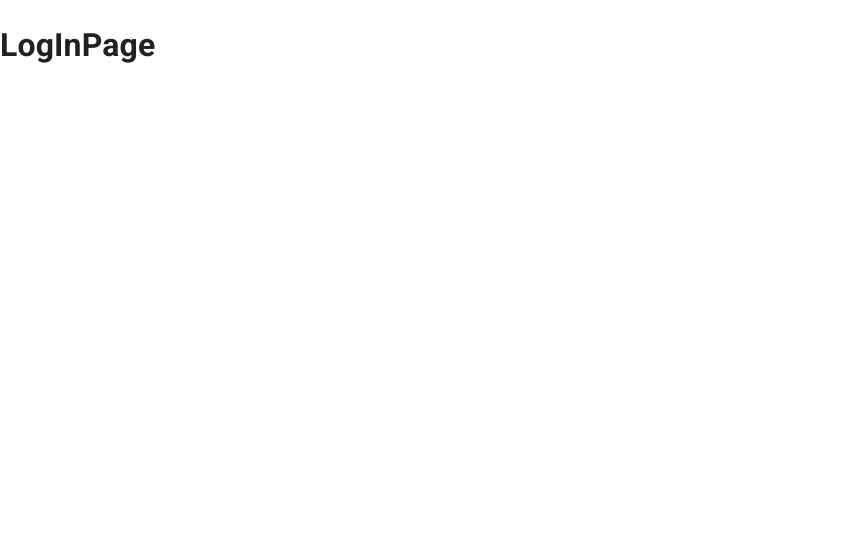
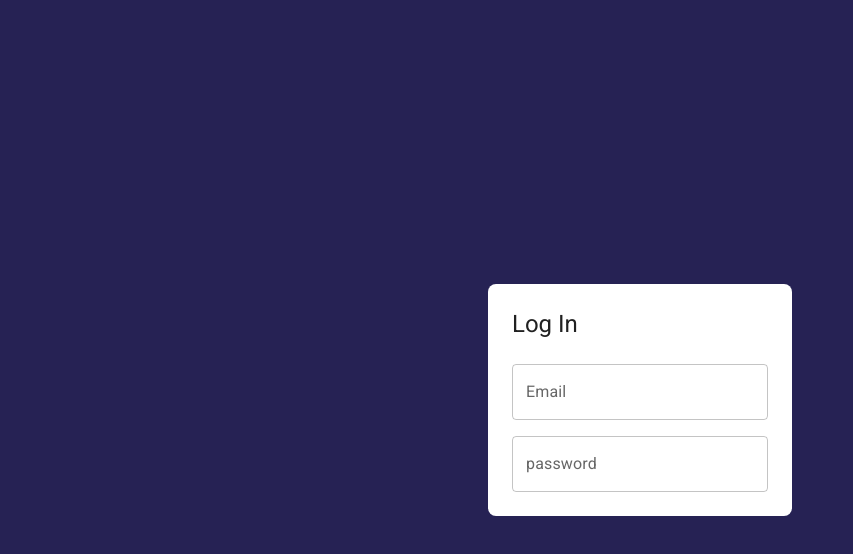
Before and after one commit to RicardoAlustiza/journal-app, a React (Vite) app: page /auth/login in a window 1280 px wide. Shown: the top 554 px of the page, without its empty margins (0-853 px from the left). Built offline with nearby package versions, Linux system fonts and the light colour scheme.

Commit message:
LogIn Design

```diff
--- a/src/auth/pages/LogInPage.jsx
+++ b/src/auth/pages/LogInPage.jsx
@@ -1,5 +1,45 @@
+import { Grid2, TextField, Typography } from '@mui/material'
+
 export const LogInPage = () => {
   return (
-    <h1>LogInPage</h1>
+    <Grid2
+      container
+      direction="column"
+      spacing={0}
+      alignItems="center"
+      justifyContent="center"
+      sx={{ minHeight: '100vh', bgcolor: 'primary.main', padding: 4 }}
+    >
+      <Grid2 item
+        className="box-shadow"
+        size={{ xs: 3 }}
+        sx={{ bgcolor: 'white', borderRadius: 2, padding: 3 }}
+      >
+        <Typography variant='h5' sx={{ marginBottom: 1 }}>
+          Log In
+        </Typography>
+
+        <form>
+          <Grid2 container>
+            <Grid2 item size={{ xs: 12 }} sx={{ marginTop: 2 }}>
+              <TextField
+                label="Email"
+                type="email"
+                placeholder="test@test.com"
+                fullWidth
+              />
+            </Grid2>
+            <Grid2 item size={{ xs: 12 }} sx={{ marginTop: 2 }}>
+              <TextField
+                label="password"
+                type="password"
+                placeholder="Password"
+                fullWidth
+              />
+            </Grid2>
+          </Grid2>
+        </form>
+      </Grid2>
+    </Grid2>
   )
 }
--- a/src/styles.css
+++ b/src/styles.css
@@ -0,0 +1,3 @@
+.box-shadow {
+    box-shadow: 0 5 5 rgba(0, 0, 0, 0.2);
+}
```
